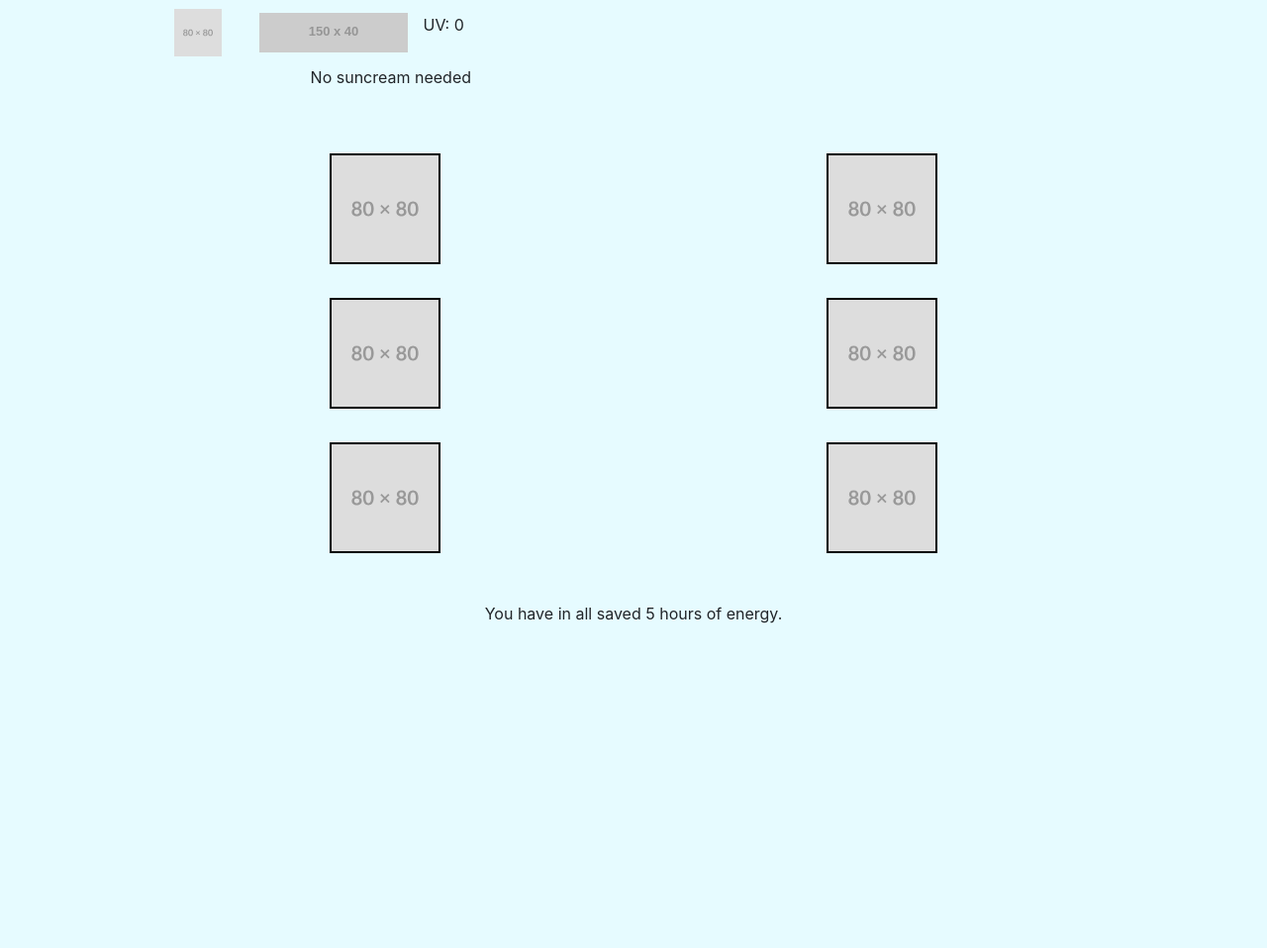
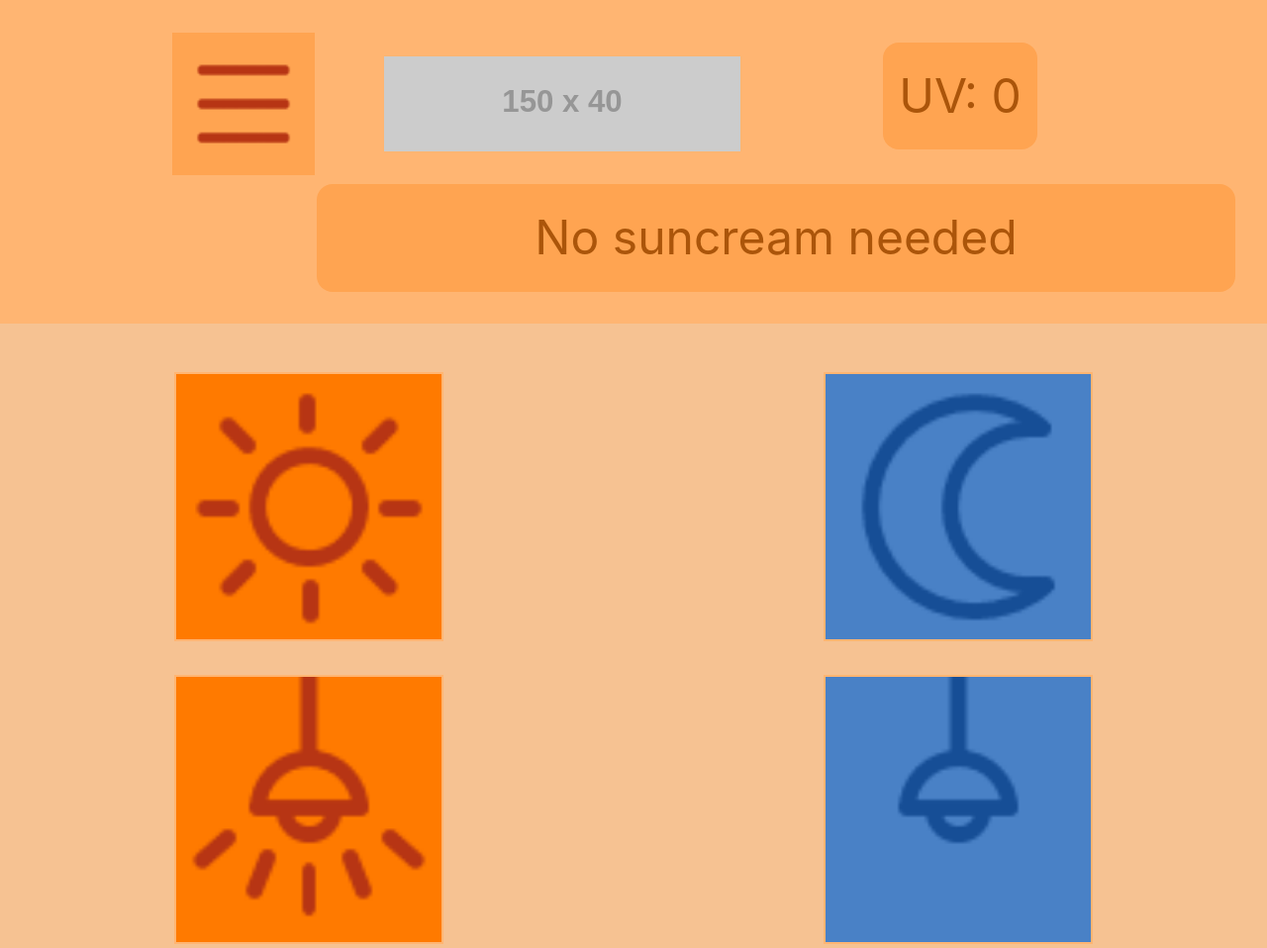
Before and after one commit to VixonyAn/LysSensorVsCode, a plain HTML site: page Vue/index.html in a window 1280 px wide. Shown: the top 958 px of the page at 99% size. Before the commit the page ends 800 px from the top, so only its background shows below. Drawn offline with nearby package versions, Linux system fonts and the light colour scheme; placeholder pictures from the web are drawn by us.

Commit message:
Design + Colors done for first page (-minut logo)

```diff
--- a/Vue/css/styles.css
+++ b/Vue/css/styles.css
@@ -3,28 +3,54 @@ h1{
     text-align: center;
 }
 body{
-    margin-left: 12%;
-    margin-right: 12%;
-    background: #E6FBFF;
+    background: #F6C292;
+    text-align: center;
 }
 li{
     list-style-type: circle;
 }
+p{
+    font-size: 3rem;
+    line-height: 1.6;
+}
+button:active{
+    outline: none;
+    border: none;
+    box-shadow: none;
+}
 
 /* Header */
+header {
+    padding-top: 1.5rem;
+    padding-bottom: 1rem;
+    width: 100%;
+    background-color: #FFB572;
+}
+header p {
+    background-color: #FFA451;
+    color: #ab550a;
+    padding: 1rem;
+    border-radius: 1rem;
+    margin-left: 1rem;
+}
 .HeaderNavBar {
     display: inline-flex;
     justify-content: space-between;
     align-items: center;
     gap: 1rem;
+    padding-right: 5rem;
+}
+.logoImg {
+    min-height: 6rem;
+    padding-left: 2rem;
+    padding-right: 7rem;
 }
 .navbar img {
-    max-width: 3rem;
+    min-height: 9rem;
 }
 .navbar {
     display: flex;
     flex-direction: column;
-    align-items: self-start;
 }
 .nav-links {
     position: fixed;
@@ -32,19 +58,26 @@ li{
     display: flex;
     flex-direction: column;
     gap: 2rem;
-    margin-top: 3.2rem;
-    background-color: lightblue;
+    margin-top: 10rem;
+    background-color: #FFA451;
+    margin-left: 5rem;
     padding: 1rem;
+    width: 15rem;
+
 
     z-index: 1000; /* Higher than other elements */
+}
+.nav-links a:hover {
+    background-color: #F18423;
 }
 .nav-links a {
     text-decoration: none;
     color: black;
-    font-size: 1.5rem;
+    font-size: 3rem;
 }
 .sunscrean {
-    margin-left: 10rem;
+    margin-left: 20rem;
+    margin-right: 2rem;
 }
 
 
@@ -52,7 +85,7 @@ li{
 
 /* Main body */
 main {
-    padding: 3rem 0 3rem 0;
+    padding: 3rem 0 5rem 0;
 }
 .mainBtns {
     display: grid;
@@ -64,8 +97,8 @@ main {
     border: none;
 }
 .mainBtns button img {
-    border: 2px solid black;
-    min-width: 7rem;
+    border: 2px solid #FFB572;
+    min-width: 17rem;
 }
 
 
--- a/Vue/index.html
+++ b/Vue/index.html
@@ -15,7 +15,7 @@
         <div class="HeaderNavBar">
 
           <nav class="navbar">
-            <button @click="toggleMenu"><img src="./img/80x80.svg" alt="BurgerMenu"></button>
+            <button @click="toggleMenu"><img src="./img/BurgerMenu.png" alt="BurgerMenu"></button>
             <div class="nav-links"v-if="menuOpen" >
               <a href="#">Lys og Liv</a>
               <a href="#">Data</a>
@@ -23,7 +23,7 @@
             </div>
           </nav>
 
-          <img src="https://placehold.co/150x40" alt="Lys og Liv Logo">
+          <img class="logoImg"src="https://placehold.co/150x40" alt="Lys og Liv Logo">
 
           <p>UV: {{ uvIndex }}</p>
 
--- a/Vue/js/main.js
+++ b/Vue/js/main.js
@@ -19,27 +19,27 @@ const app = Vue.createApp({
             uvIndex: 0,
             suncream: 'No suncream needed',
             sunBtn: {
-                src: './img/80x80.svg',
+                src: './img/SunBtn.png',
                 desc: 'Sun Button',
             },
             moonBtn: {
-                src: './img/80x80.svg',
+                src: './img/MoonBtn.png',
                 desc: 'Moon Button',
             },
             lightSwitch: {
-                src: './img/80x80.svg',
+                src: './img/LightOnBtn.png',
                 desc: 'Light Switch',
             },
             nightSwitch: {
-                src: './img/80x80.svg',
+                src: './img/LightOffBtn.png',
                 desc: 'Night Switch',
             },
             blindsOpen: {
-                src: './img/80x80.svg',
+                src: './img/CurtainOpen.png',
                 desc: 'Blinds Open',
             },
             blindsClose: {
-                src: './img/80x80.svg',
+                src: './img/CurtainClosed.png',
                 desc: 'Blinds Close',
             },
             savedEnergy: 5,
```
Also changed, not shown: Vue/img/BurgerMenu.png (added), Vue/img/CurtainClosed.png (added), Vue/img/CurtainOpen.png (added), Vue/img/LightOffBtn.png (added), Vue/img/LightOnBtn.png (added), Vue/img/MoonBtn.png (added), Vue/img/SunBtn.png (added).
